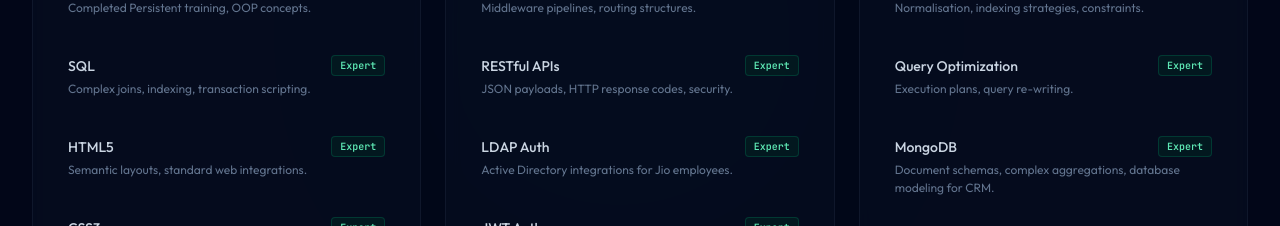
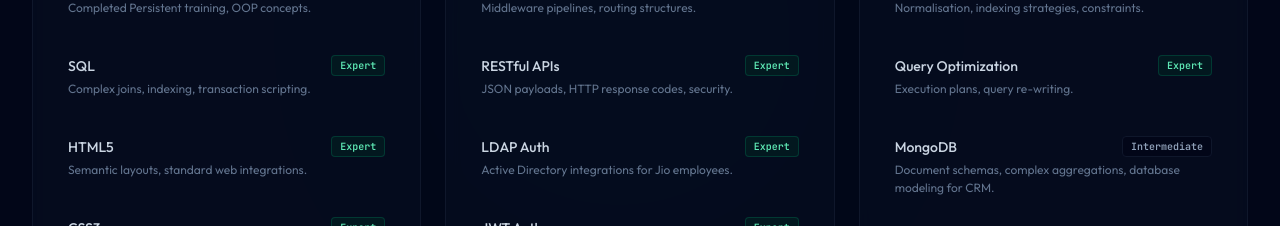
Before and after one commit to AyushJaiswal0122/Ayush_Jaiswal_Portfolio, a React (Vite) app in the folder Ayush_Jaiswal_Portfolio/: page / in a window 1280 px wide. Shown: the part 3160-3386 px from the top of the page. Built offline with nearby package versions, Linux system fonts and the light colour scheme.

Commit message:
Updated Mongodb skill

```diff
--- a/Ayush_Jaiswal_Portfolio/src/components/Skills.jsx
+++ b/Ayush_Jaiswal_Portfolio/src/components/Skills.jsx
@@ -41,7 +41,7 @@ export default function Skills() {
         { name: 'MySQL', level: 'Intermediate', desc: 'Query performance optimization from 20 to 3 min.' },
         { name: 'Schema Design', level: 'Expert', desc: 'Normalisation, indexing strategies, constraints.' },
         { name: 'Query Optimization', level: 'Expert', desc: 'Execution plans, query re-writing.' },
-        { name: 'MongoDB', level: 'Expert', desc: 'Document schemas, complex aggregations, database modeling for CRM.' },
+        { name: 'MongoDB', level: 'Intermediate', desc: 'Document schemas, complex aggregations, database modeling for CRM.' },
         { name: 'Mongoose', level: 'Expert', desc: 'MongoDB ODM modeling, validator hooks, data schemas.' },
         { name: 'Oracle', level: 'Basic', desc: 'Basic queries and administrative commands.' }
       ]
```
